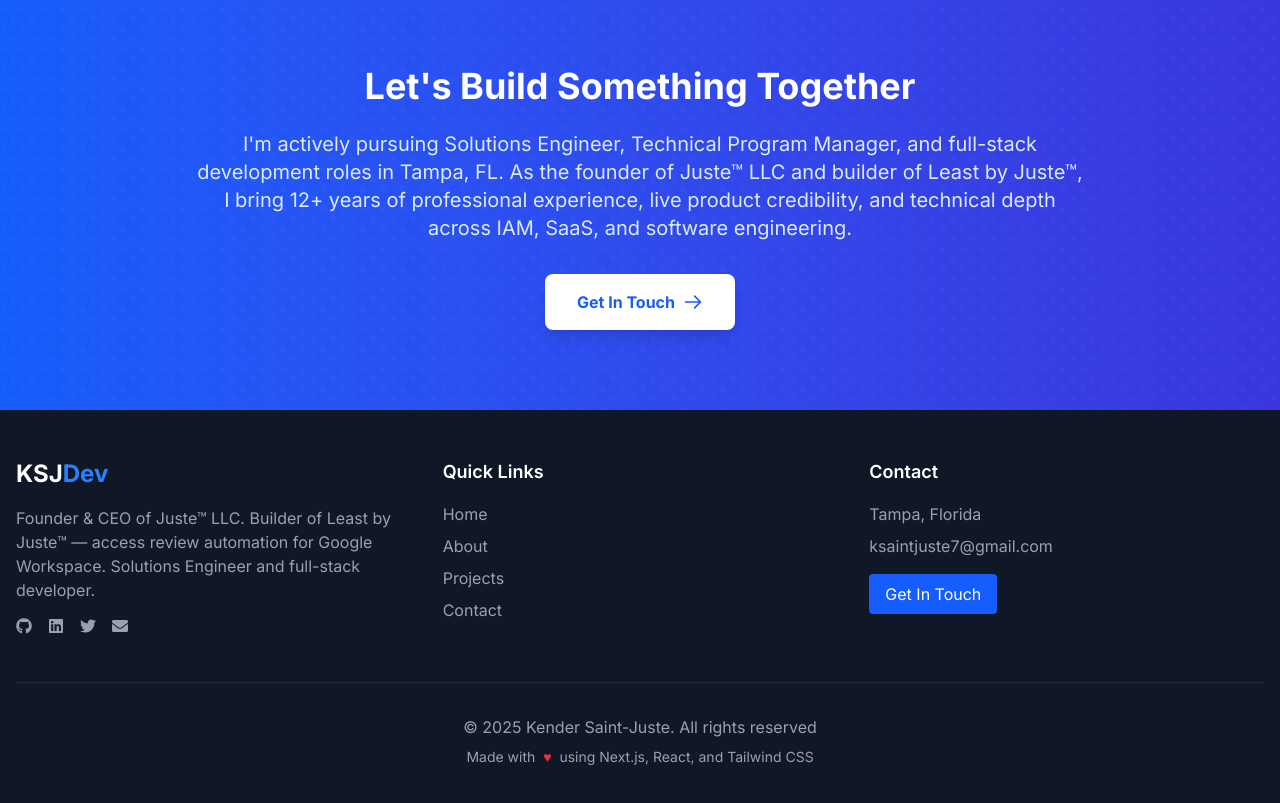
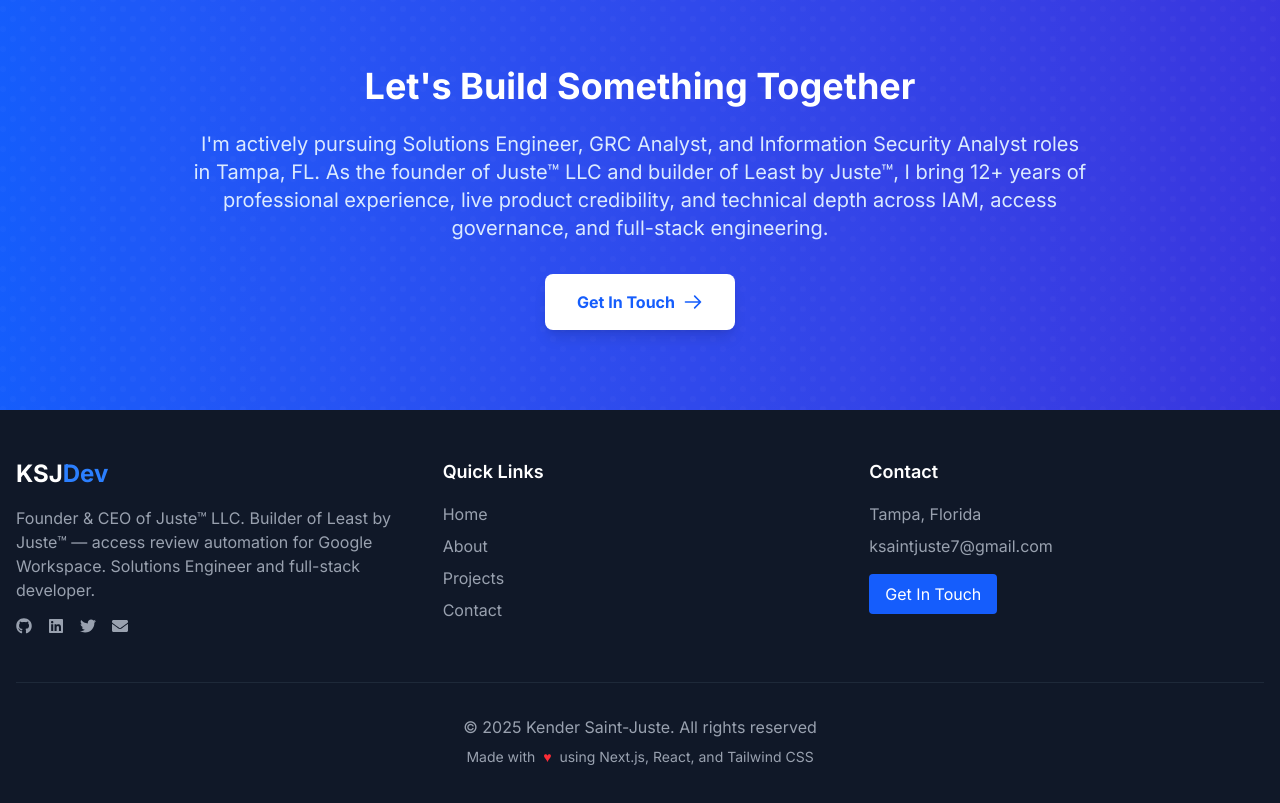
Before and after one commit to KsaintJ/portfolio-website, a Next.js app: page / in a window 1280 px wide. Shown: the part 4080-4883 px from the top of the page. Built offline with nearby package versions, Linux system fonts and the light colour scheme.

Commit message:
Remove TPM, correct target roles to SE + GRC + Implementation Lead only

```diff
--- a/src/i18n/locales/en.ts
+++ b/src/i18n/locales/en.ts
@@ -337,7 +337,7 @@ export default {
   },
   cta: {
     title: "Let's Build Something Together",
-    description: "I'm actively pursuing Solutions Engineer, Technical Program Manager, and full-stack development roles in Tampa, FL. As the founder of Juste™ LLC and builder of Least by Juste™, I bring 12+ years of professional experience, live product credibility, and technical depth across IAM, SaaS, and software engineering.",
+    description: "I'm actively pursuing Solutions Engineer, GRC Analyst, and Information Security Analyst roles in Tampa, FL. As the founder of Juste™ LLC and builder of Least by Juste™, I bring 12+ years of professional experience, live product credibility, and technical depth across IAM, access governance, and full-stack engineering.",
     button: "Get In Touch"
   },
   footer: {
@@ -365,7 +365,7 @@ export default {
     },
     internship: {
       title: "Open to Opportunities",
-      description: "I'm actively pursuing Solutions Engineer, Technical Program Manager, GRC Analyst, and full-stack development roles. I bring live product experience, 12+ years of professional background, and genuine technical depth — not just credentials.",
+      description: "I'm actively pursuing Solutions Engineer, GRC Analyst, Information Security Analyst, and Implementation Lead roles. I bring live product experience (Least by Juste™), 12+ years of professional background, and genuine technical depth in IAM, access governance, and full-stack development.",
       availability: {
         title: "Availability",
         fullTime: "Immediately available — full-time",
@@ -375,8 +375,8 @@ export default {
       interests: {
         title: "Target Roles",
         frontend: "Solutions Engineer / Pre-Sales Engineer",
-        fullstack: "Technical Program Manager",
-        webApp: "GRC Analyst / Information Security Analyst"
+        fullstack: "GRC Analyst / Information Security Analyst",
+        webApp: "Implementation Lead / Technical Account Manager"
       },
       cta: "Contact Me"
     },
```
